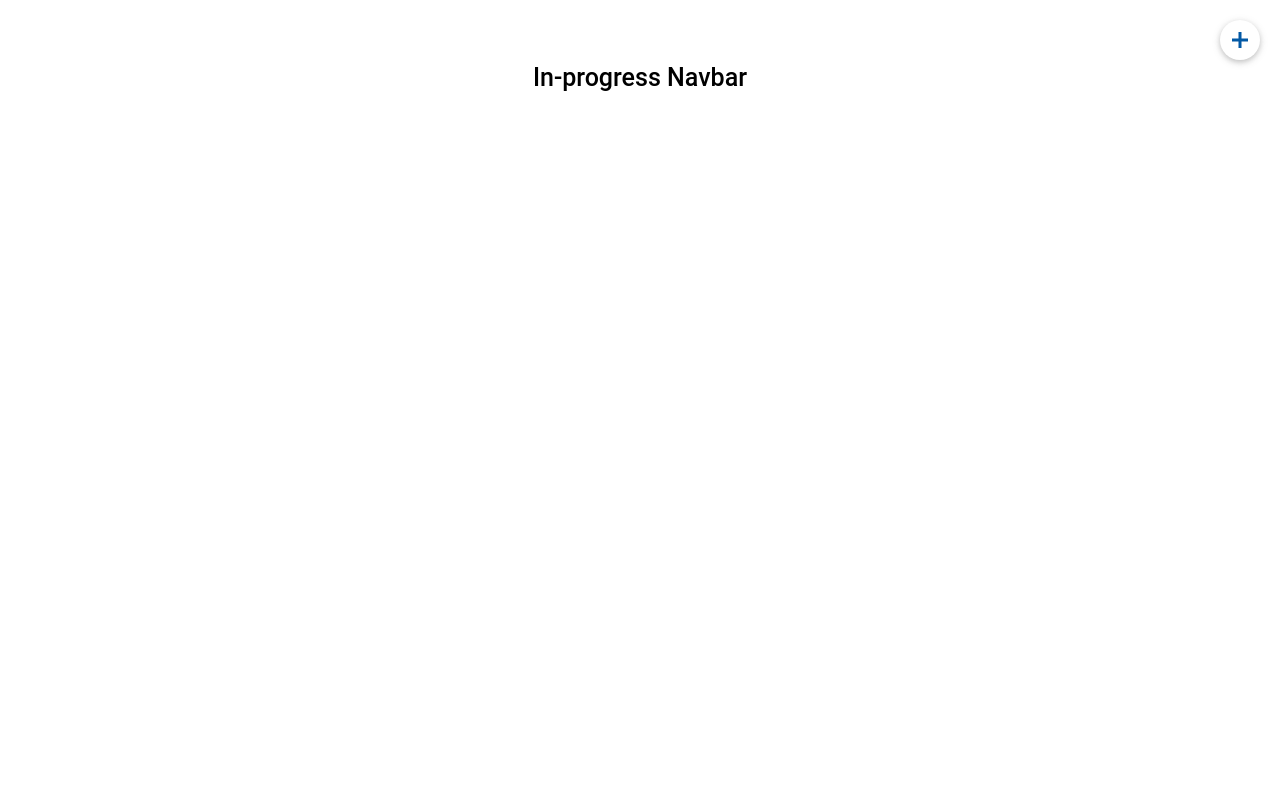
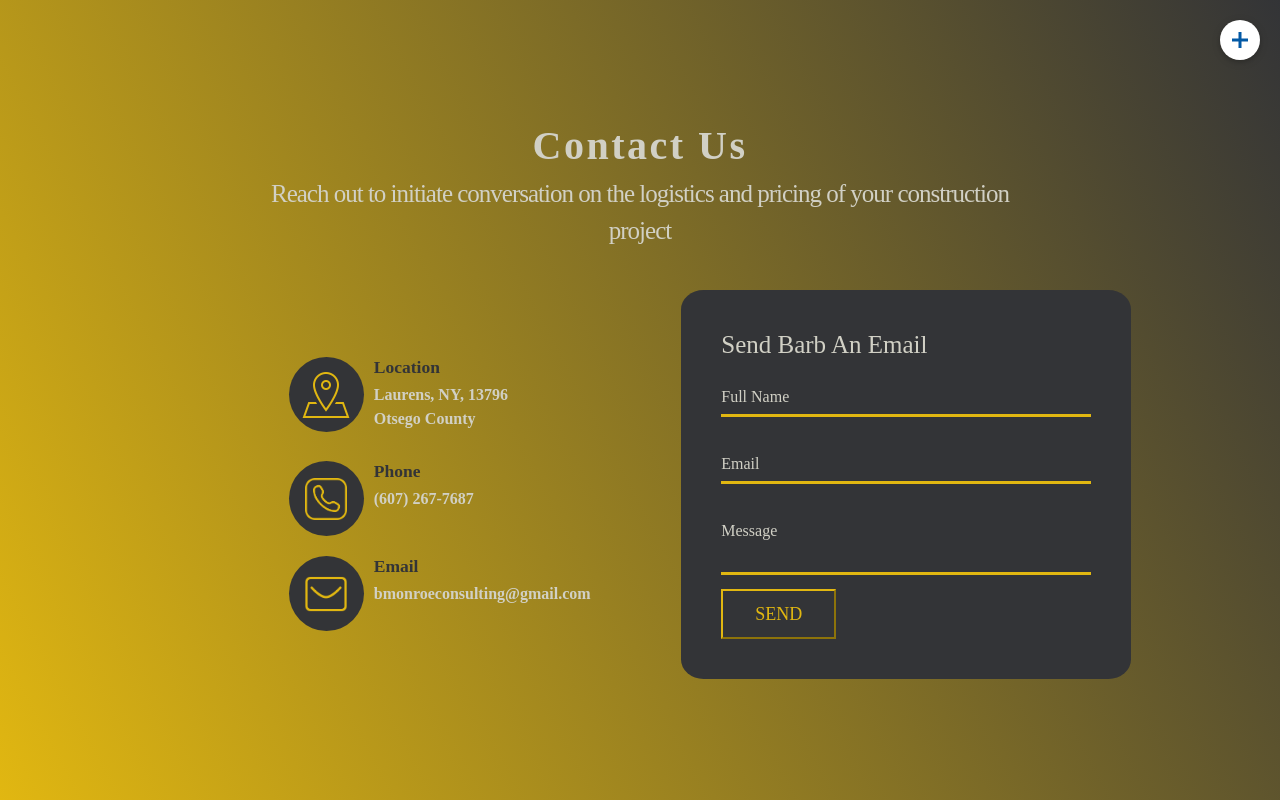
Before and after one commit to Caleb-Rogers/bmonroe-consulting, a Next.js app: page /contact in a window 1280 px wide. Shown: the top 800 px of the page. Built offline with nearby package versions, Linux system fonts and the light colour scheme.

Commit message:
Fixed Navbar Positioning

```diff
--- a/src/components/Navbar/Navbar.css
+++ b/src/components/Navbar/Navbar.css
@@ -8,26 +8,19 @@ body {
   box-sizing: border-box;
 }
 
-.content {
-  display: flex;
-  justify-content: center;
-  align-items: center;
-  position: absolute;
-  height: 20vh;
-  width: 100vw;
-  z-index: 1;
-  text-align: center;
-  font-family: "Roboto", sans-serif;
-  color: black;
+.logo {
+  position: fixed;
+  top: 3rem;
+  left: 16rem;
 }
 
 .nav-container {
-  z-index: 2;
-  position: relative;
+  z-index: 20;
+  position: fixed;
   display: flex;
   align-items: stretch;
   overflow: hidden;
-  height: 100vh;
+  height: 10vh;
   width: 100vw;
   pointer-events: none;
 }
@@ -36,10 +29,10 @@ body {
   display: flex;
   justify-content: center;
   align-items: center;
-  position: absolute;
+  position: fixed;
   height: 100vh;
   width: 100vw;
-  z-index: 3;
+  z-index: 30;
   top: 0;
   left: 0;
   right: 0;
@@ -82,10 +75,10 @@ body {
 }
 
 .hamburger-pos {
-  position: absolute;
+  position: fixed;
   top: 20px;
   right: 20px;
-  z-index: 5;
+  z-index: 40;
 }
 
 .hamburger {
@@ -129,6 +122,10 @@ body {
   box-shadow: none;
 }
 
+.nav-open .nav-container {
+  height: 100vh;
+}
+
 .nav-open .nav-sliders:nth-child(2) {
   flex: 0 0 0%;
 }
--- a/src/components/Navbar/Navbar.js
+++ b/src/components/Navbar/Navbar.js
@@ -20,19 +20,13 @@ const Navbar = () => {
 
   return (
     <header className="header">
+      <div className="logo">Monroe Consulting</div>
       <div className="hamburger-pos">
         <div className="hamburger">
           <div className="line1"></div>
           <div className="line2"></div>
         </div>
       </div>
-
-      <div className="content">
-        <div>
-          <h1>In-progress Navbar</h1>
-        </div>
-      </div>
-
       <div className="nav-container">
         {[...Array(3)].map((_, i) => (
           <div key={i} className="nav-sliders"></div>
```
